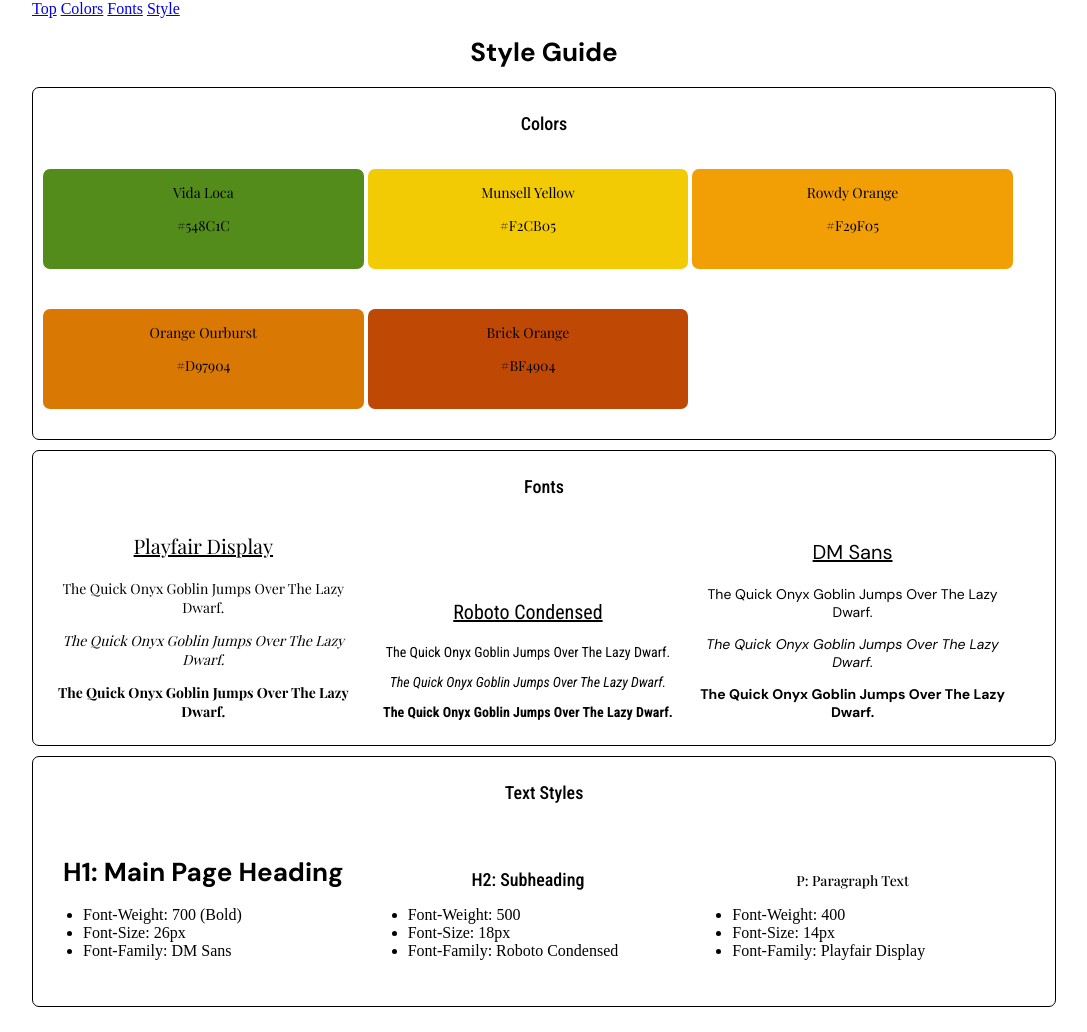
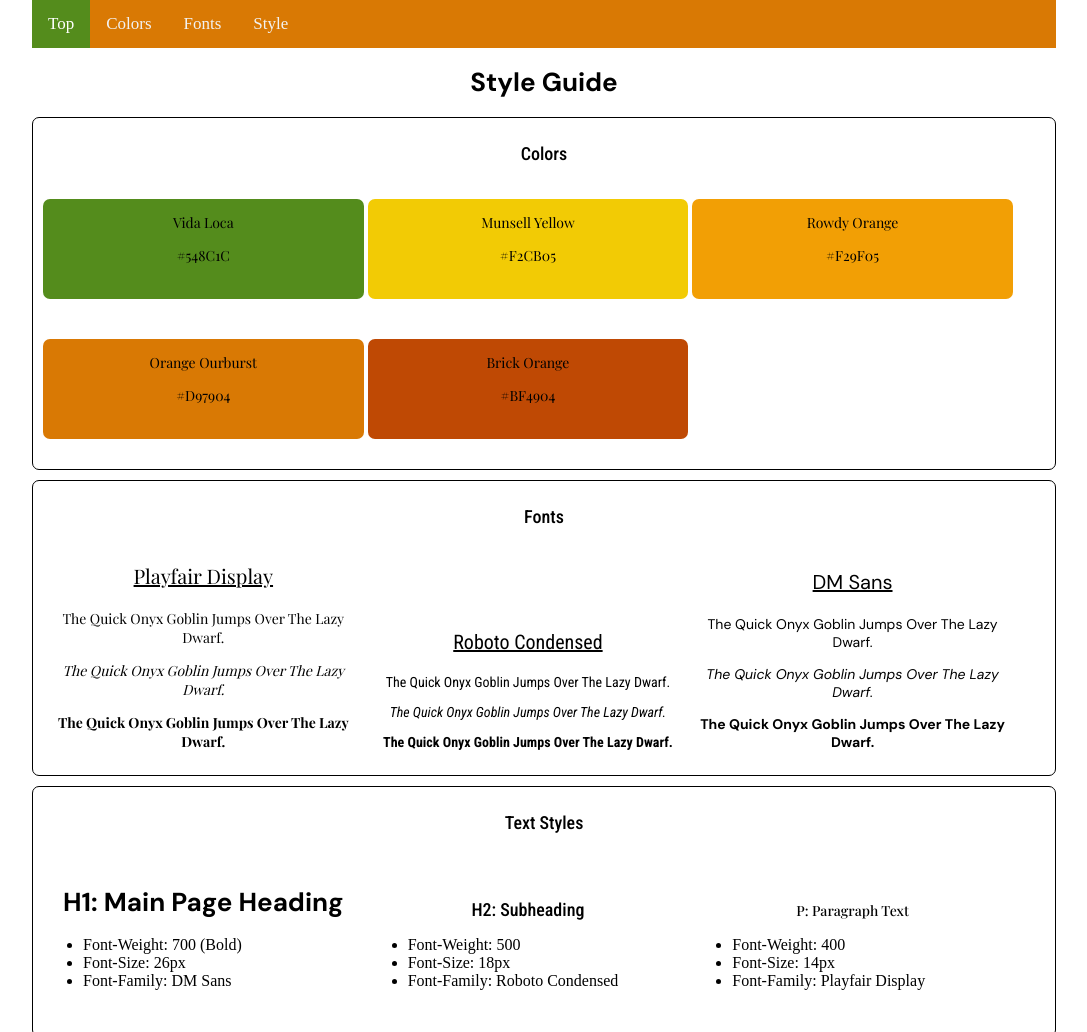
Before and after one commit to darkfeonix/stylesguide, a plain HTML site: page index.html in a window 1280 px wide. Shown: the top 1032 px of the page, without its empty margins (96-1183 px from the left). Drawn offline with nearby package versions, Linux system fonts and the light colour scheme; a web font is replaced by a local one.

Commit message:
update to the nave bar

```diff
--- a/index.html
+++ b/index.html
@@ -15,12 +15,12 @@
         <a class="active" href="#top">Top</a>
         <a href="#colors">Colors</a>
         <a href="#fonts">Fonts</a>
-        <a href="#style">Style</a>
+        <a href="#styles">Style</a>
       </div>
 </head>
 <body>
     <h1>Style Guide</h1>
-    <div class="container">
+    <div class="container" id="colors">
         <div class="container-color"><h2>Colors</h2>
             <div class="color-panel vida-loca">
                 <p class="color-label">vida loca</p>
@@ -44,7 +44,7 @@
             </div>
         </div>
     </div>
-    <div class="container">
+    <div class="container" id="fonts">
         <div class="container-fonts"><h2 class="fonts-h2">Fonts</h2>
             <div class="fonts-panel playfair-display">
                 <p class="font-name playfair-display">Playfair Display</p>
@@ -75,7 +75,7 @@
             </div>
         </div>
     </div>
-    <div class="container">
+    <div class="container" id="styles">
         <div class="container-styles"><h2 class="style-header">Text Styles</h2></div>
             <div class="style-panel h1">
                 <div class="style-h1"><h1 id="style-h1">H1: Main page heading</h1></div>
--- a/styles.css
+++ b/styles.css
@@ -126,3 +126,31 @@
 .style-list-h1, .style-list-h2, .style-list-paragraph {
     text-align: left;
 }
+
+/* Add a black background color to the top navigation */
+.topnav {
+    background-color: #D97904;
+    overflow: hidden;
+  }
+
+  /* Style the links inside the navigation bar */
+  .topnav a {
+    float: left;
+    color: #f2f2f2;
+    text-align: center;
+    padding: 14px 16px;
+    text-decoration: none;
+    font-size: 17px;
+  }
+
+  /* Change the color of links on hover */
+  .topnav a:hover {
+    background-color: #ddd;
+    color: #f29F05;
+  }
+
+  /* Add a color to the active/current link */
+  .topnav a.active {
+    background-color: #548C1C;
+    color: white;
+  }
```
